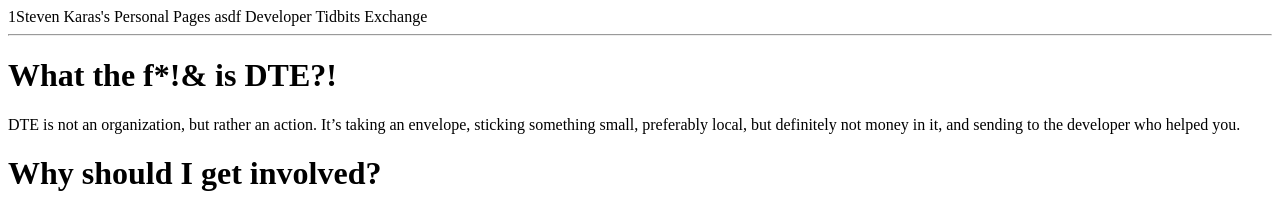
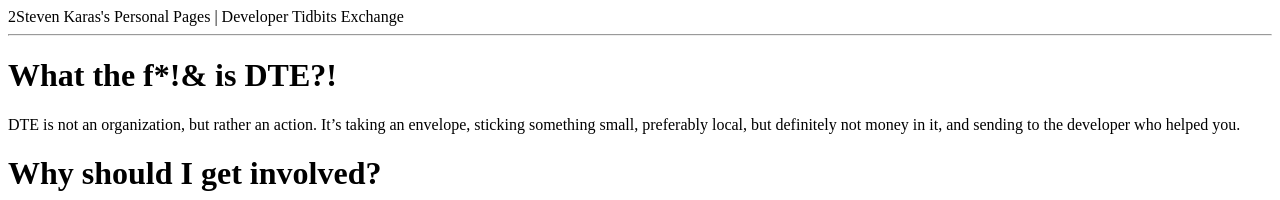
Before and after one commit to stevenkaras/stevenkaras.github.com, a Jekyll site: the page built from dev/_posts/2011-03-01-dte.md, in a window 1280 px wide. Shown: the top 200 px of the page. Built offline with Jekyll 4.4.1, drawn with Linux system fonts in a browser that asks for light colours.

Commit message:
added echoes to header Incremented trace number

```diff
--- a/_includes/header.md
+++ b/_includes/header.md
@@ -1,8 +1,9 @@
 Steven Karas's Personal Pages
 {% if post %}
 	{% capture post_categories_size %}{{ post.categories | size }}{% endcapture %}
+	size={{ post_categories_size }}
 	{% if post_categories_size > 0 %}
-		asdf {{ post.categories | array_to_sentence_string }}
+		| {{ post.categories | array_to_sentence_string }}
 	{% endif %}
 {% endif %}
- asdf {{ page.title }}
+ | {{ page.title }}
--- a/_layouts/default.html
+++ b/_layouts/default.html
@@ -10,7 +10,7 @@
 	</head>
 	<body>
 		<div class='container'>
-			<div class='header'>1{% include header.md %}</div>
+			<div class='header'>2{% include header.md %}</div>
 		</div>
 		<hr />
 		<div class='container'>
```
